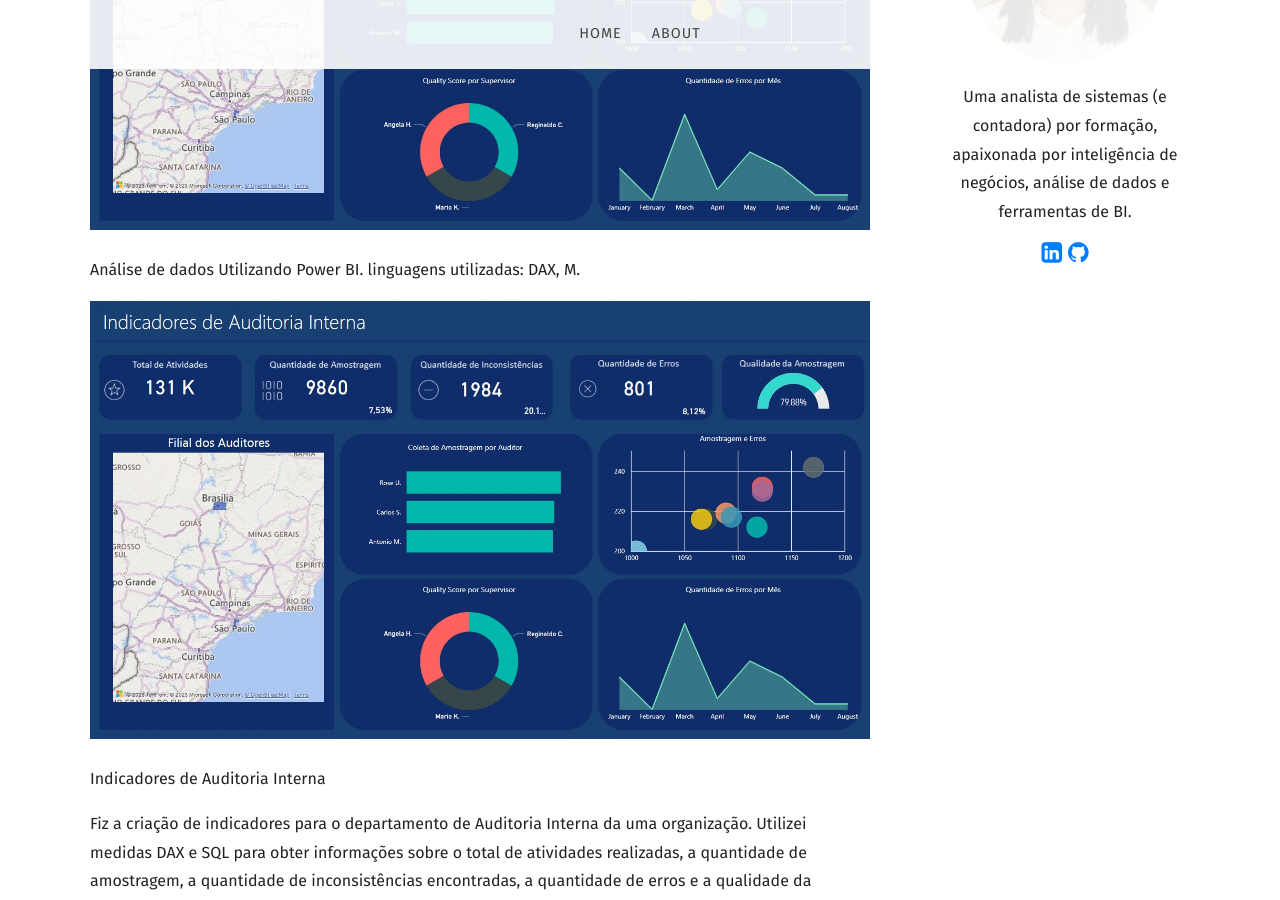
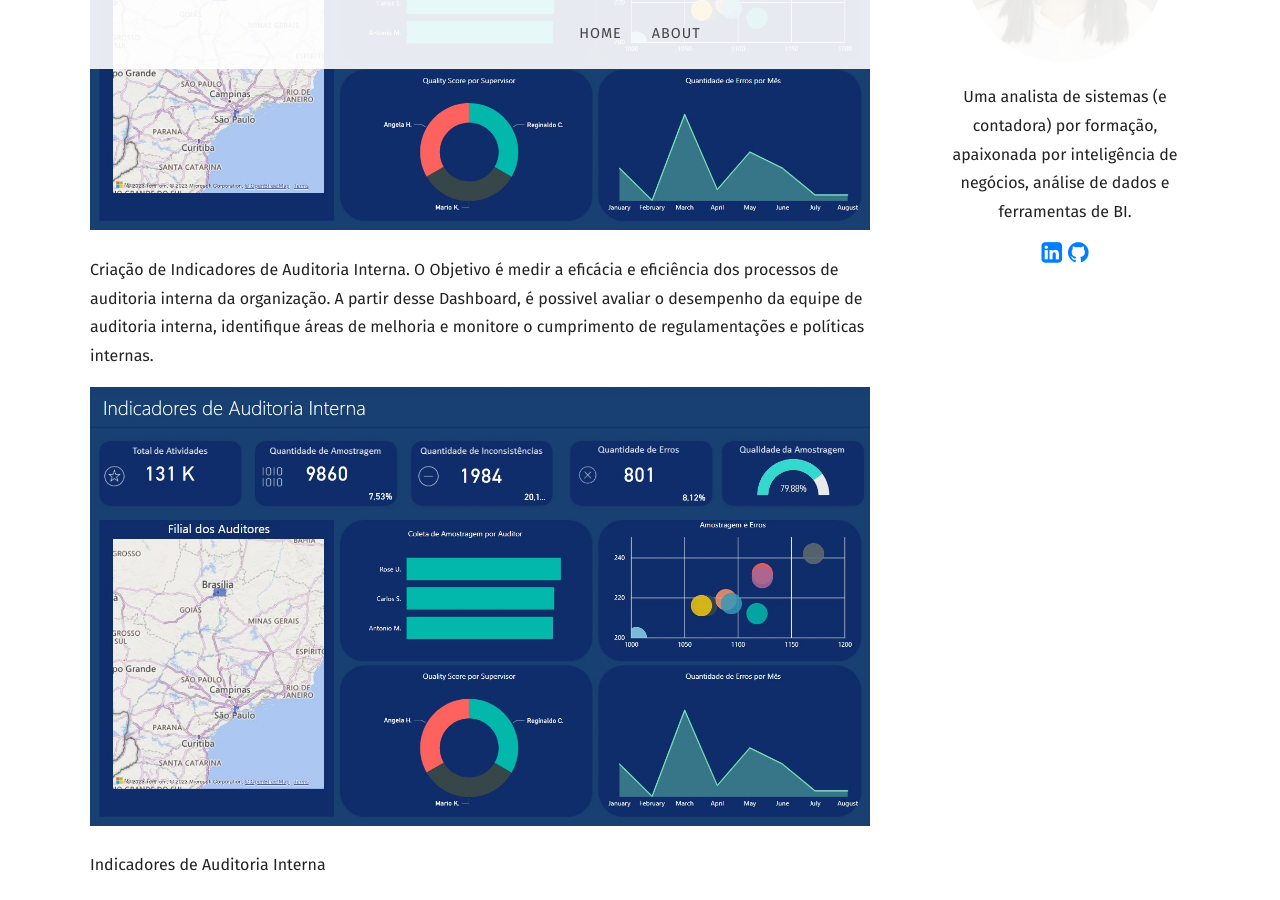
Before and after one commit to Giovanacarmazio/Portifolio, a Jekyll site: the page built from _posts/2023-05-02-Indicadores de Auditoria Interna.md, in a window 1280 px wide and 900 px high, scrolled down 505 px. Built offline with Jekyll 4.4.1, drawn with Linux system fonts in a browser that asks for light colours; nearby versions of some CDN libraries; some web fonts are replaced; library files that are not in the unit come from our copies.

Commit message:
Update 2023-05-02-Indicadores de Auditoria Interna.md

```diff
--- a/_posts/2023-05-02-Indicadores de Auditoria Interna.md
+++ b/_posts/2023-05-02-Indicadores de Auditoria Interna.md
@@ -9,7 +9,7 @@ recipe:
 ---
 
 
-Análise de dados Utilizando Power BI. linguagens utilizadas: DAX, M.
+Criação de Indicadores de Auditoria Interna. O Objetivo é medir a eficácia e eficiência dos processos de auditoria interna da organização. A partir desse Dashboard, é possivel avaliar o desempenho da equipe de auditoria interna, identifique áreas de melhoria e monitore o cumprimento de regulamentações e políticas internas.
 
 
 
```
